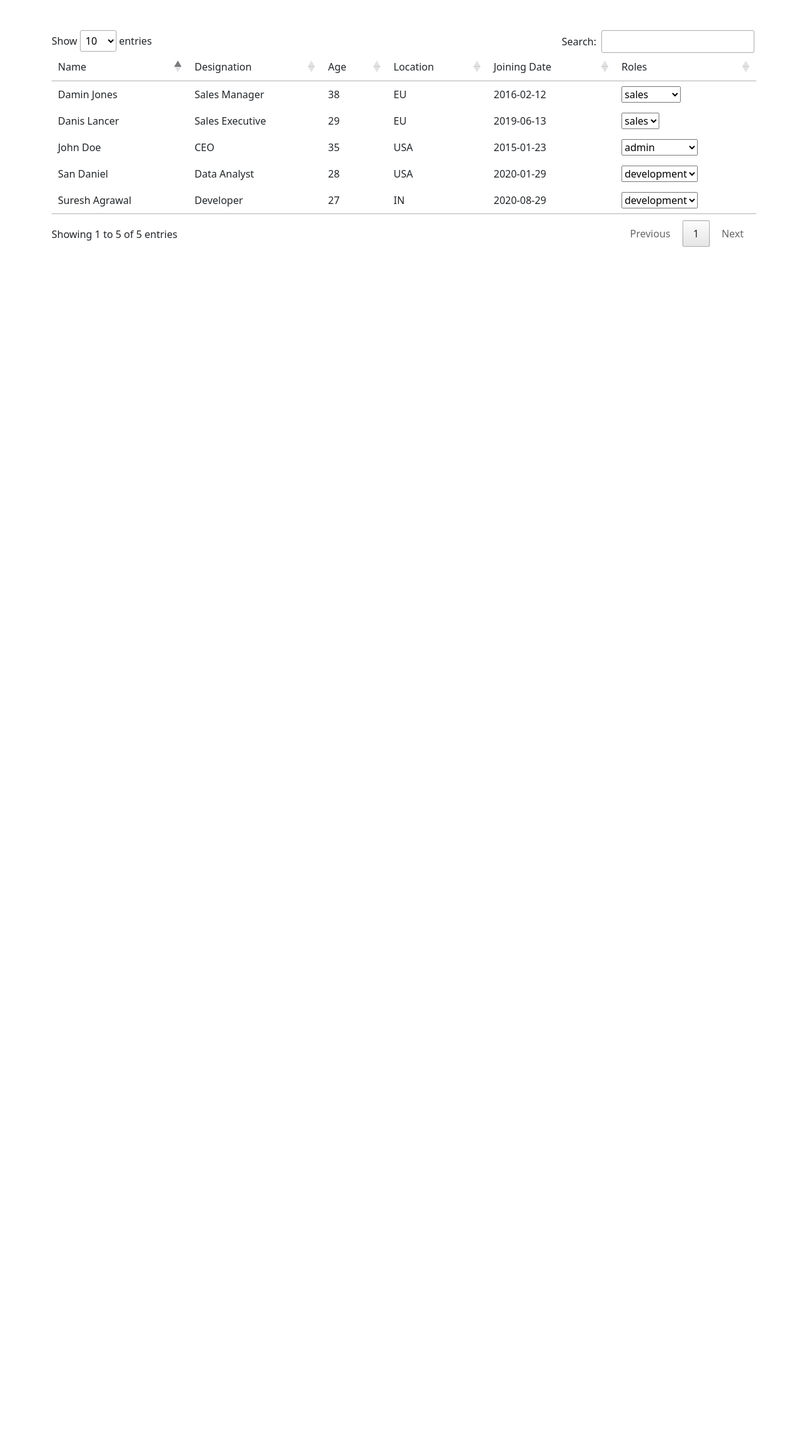
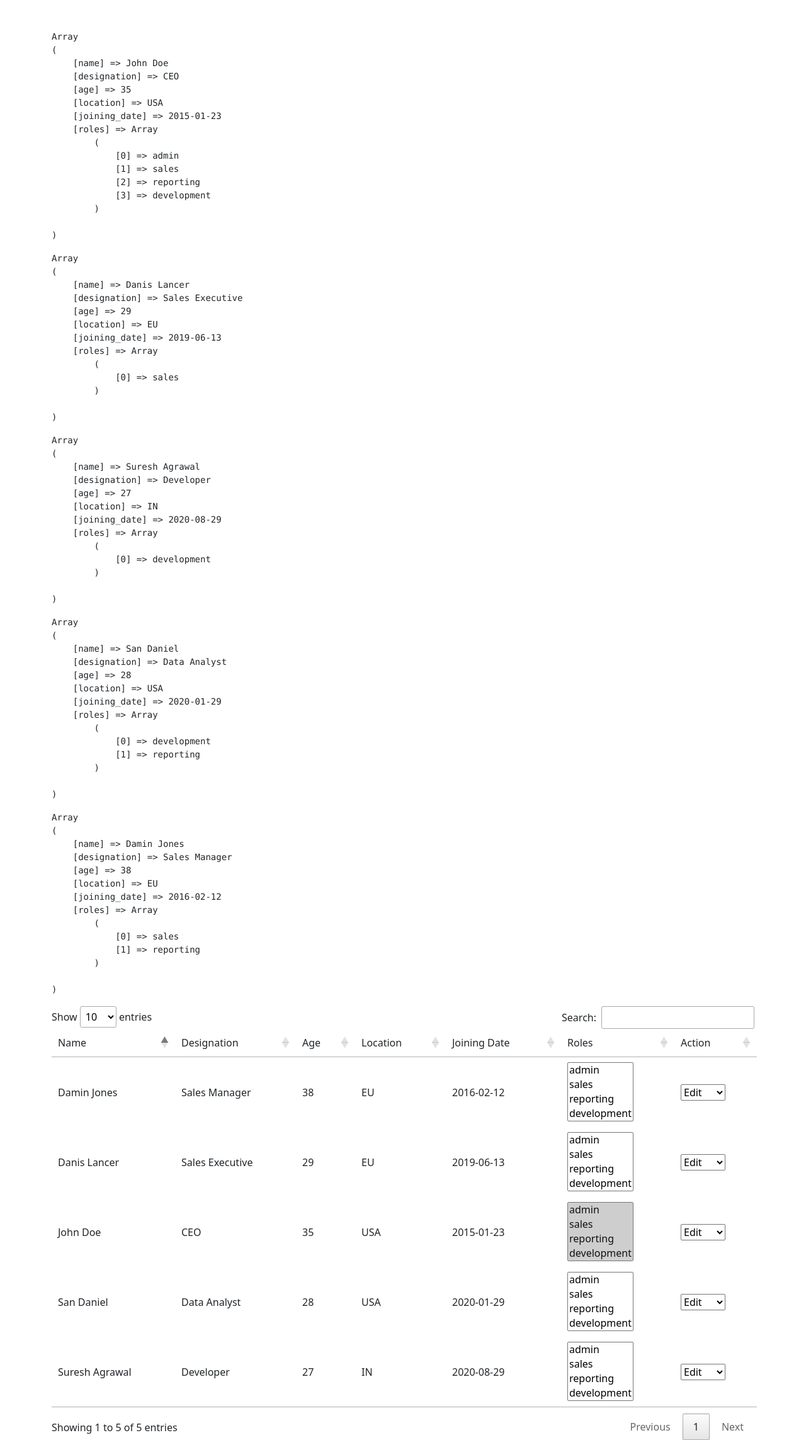
Before and after one commit to pamirsawar/JSONCRUD-test, a PHP site: page / in a window 1280 px wide. Shown: the whole page at 63% size. Before the commit the page ends 392 px from the top, so only its background shows below. Run offline with PHP 8.4, Linux system fonts and the light colour scheme; data that the repository does not hold is empty; some libraries are stand-ins or nearby versions.

Commit message:
select tag in roles need fix

```diff
--- a/index.php
+++ b/index.php
@@ -40,6 +40,7 @@
                     <td>Location</td>
                     <td>Joining Date</td>
                     <td>Roles</td>
+                    <td>Action</td>
                 </tr>
             </thead>
             <tbody>
@@ -48,7 +49,13 @@
                 foreach ($files as $file) {
                     $user = file_get_contents('./jsons/' . $file);
                     $data = json_decode($user, true); // decode the JSON into an associative array
+                    $number= count($data);
 
+                    echo "<pre>";
+                    print_r($data);
+                    echo "</pre>";
+
+                    $i=0;
                 ?>
                     <tr>
 
@@ -59,18 +66,39 @@
                         <td><?= $data['joining_date']  ?></td>
                         <td><?php
 
-                        echo "<select>";
-                       foreach($data['roles'] as $roles)
-                       {
-                         echo "<option value='$roles'>$roles</option>";
-                       }
+                        // print_r($data['roles']);
+
+                        echo "<select multiple>";
+
+                    //    {
+?>
+                         <option value='<?=$roles ?>' <?php if($data['roles'][$i]=='admin') echo "selected" ?> >admin</option>
+                         <option value='<?=$roles ?>' <?php if($data['roles'][$i+1]=='sales') echo "selected" ?> >sales</option>
+                         <option value='<?=$roles ?>' <?php if($data['roles'][$i+2]=='reporting') echo "selected" ?> >reporting</option>
+                         <option value='<?=$roles ?>' <?php if($data['roles'][$i+3]=='development') echo "selected" ?> >development</option>
+
+                         <?php
+                    //    }
                         echo "</select>";
 
                         ?></td>
 
+                        <td>
+                            <select>
+                                <option value="">Edit</option>
+                                <option value="">Delete</option>
+                            </select>
+                        </td>
+
                     </tr>
 
                 <?php
+
+$i=0;
+                        // if($i<$number){
+                        //     $i++;
+                        // }
+
                 }
                 ?>
             </tbody>
```
